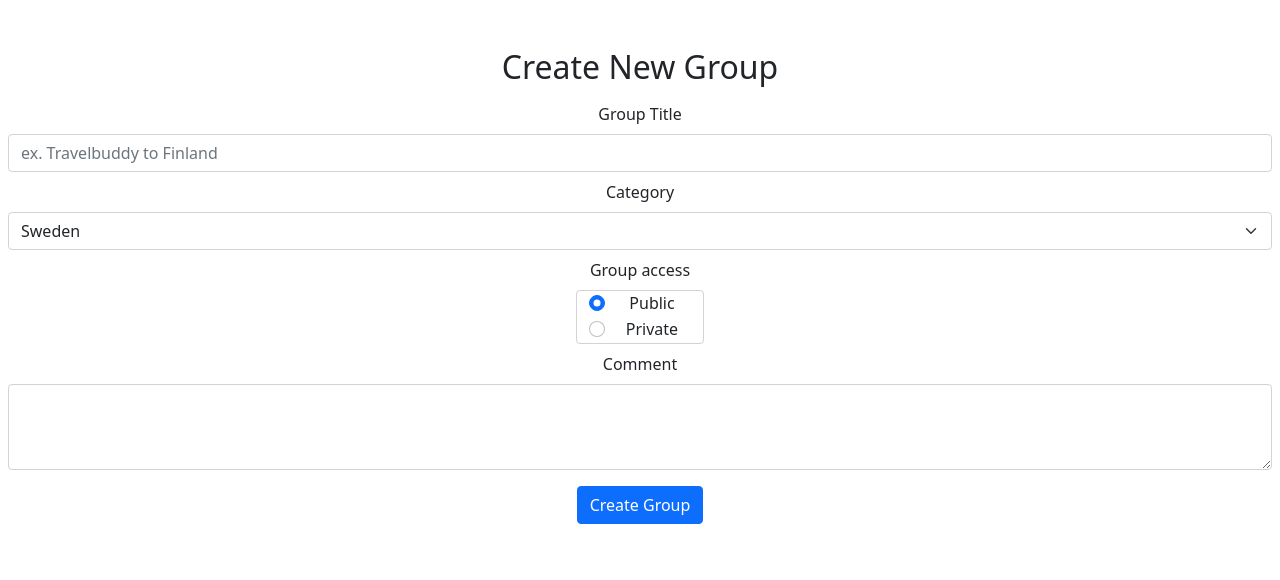
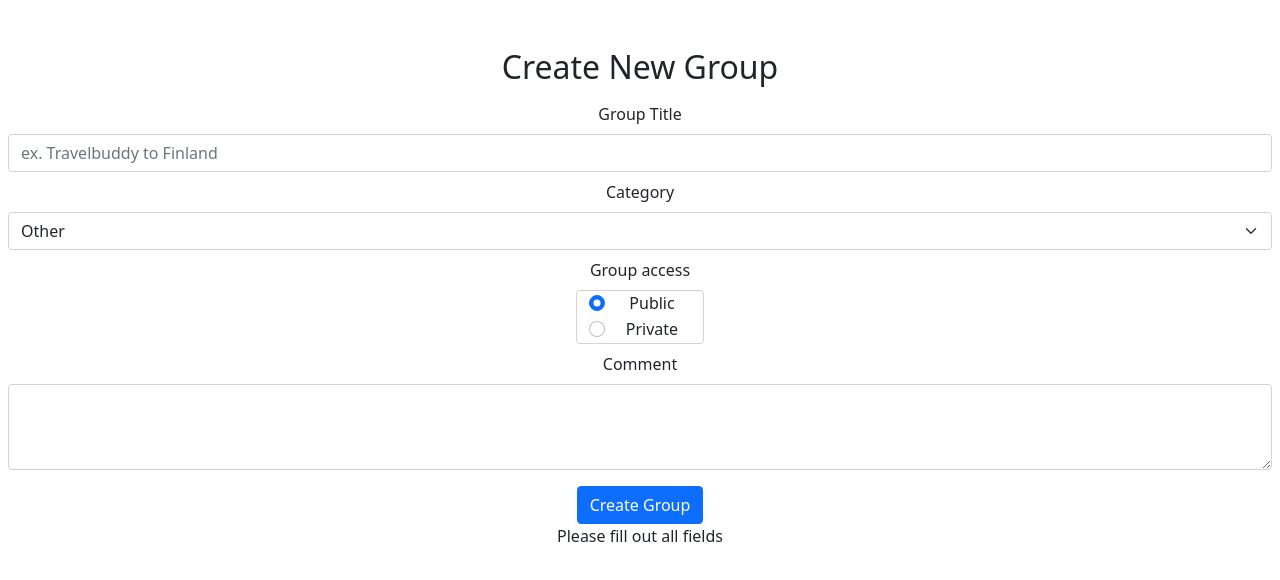
Before and after one commit to DeniiseB/travel-forum, a React (Create React App) app in the folder frontend/: page /create-group in a window 1280 px wide. Shown: the top 580 px of the page. Built offline with nearby package versions, Linux system fonts and the light colour scheme.

Commit message:
made restrictions to create group frontend

```diff
--- a/frontend/src/pages/CreateGroup.jsx
+++ b/frontend/src/pages/CreateGroup.jsx
@@ -6,7 +6,7 @@ import { useHistory } from "react-router-dom"
 function CreateGroup() {
   const { postNewGroup, postNewComment } = useGroupContext();
   const [title, setTitle] = useState("");
-  const [category, setCategory] = useState("Sweden");
+  const [category, setCategory] = useState("Other");
   const [access, setAccess] = useState("Public");
   const [comment, setComment] = useState("");
   const history = useHistory();
@@ -14,7 +14,12 @@ function CreateGroup() {
   async function handleSubmit(e) {
     e.preventDefault();
 
-    const commentId = await postComment();
+    let commentId = await postComment();
+
+    if (commentId.error) {
+      console.log("In error!")
+      return
+    } else { commentId = commentId.id.toString()}
 
     // Adding first commentId as string. New comment ids will be added to this string.
     const newGroup = {
@@ -33,7 +38,6 @@ function CreateGroup() {
     setComment("");
 
     // history.push("/")
-
   }
 
   async function postComment() {
@@ -47,7 +51,7 @@ function CreateGroup() {
 
     let res = await postNewComment(firstComment);
     console.log(res);
-    return res.id.toString();
+    return res;
   }
 
   return (
@@ -72,6 +76,7 @@ function CreateGroup() {
                 value={category}
                 onChange={(e) => setCategory(e.target.value)}
               >
+                <option>Other</option>
                 <option>Sweden</option>
                 <option>Finland</option>
                 <option>United Kingdom</option>
@@ -114,9 +119,15 @@ function CreateGroup() {
             />
           </Form.Group>
 
-          <Button className="mt-3" variant="primary" type="submit">
+          <Button
+            className="mt-3"
+            variant="primary"
+            type="submit"
+            // disabled={!title || !comment}
+          >
             Create Group
           </Button>
+          <div>{(!title || !comment) && <p>Please fill out all fields</p>}</div>
         </Form>
       </div>
     </div>
```
